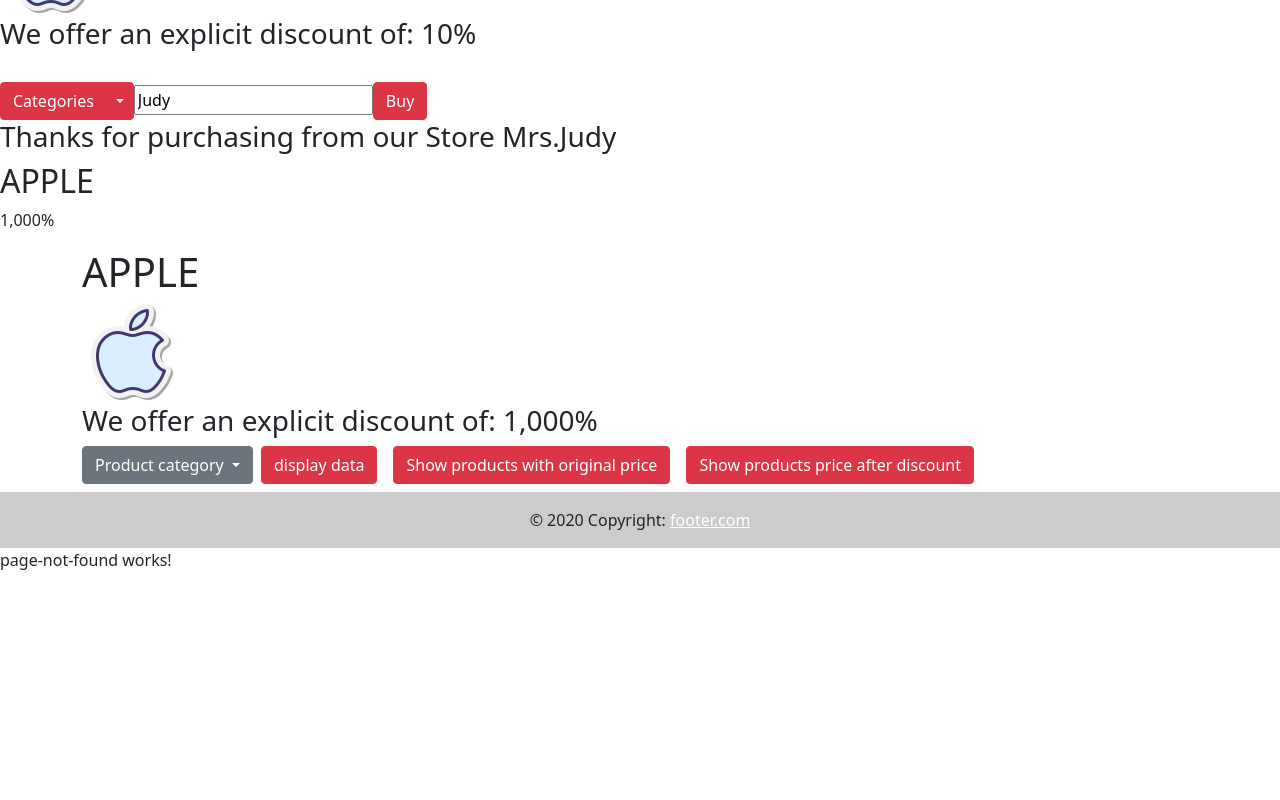
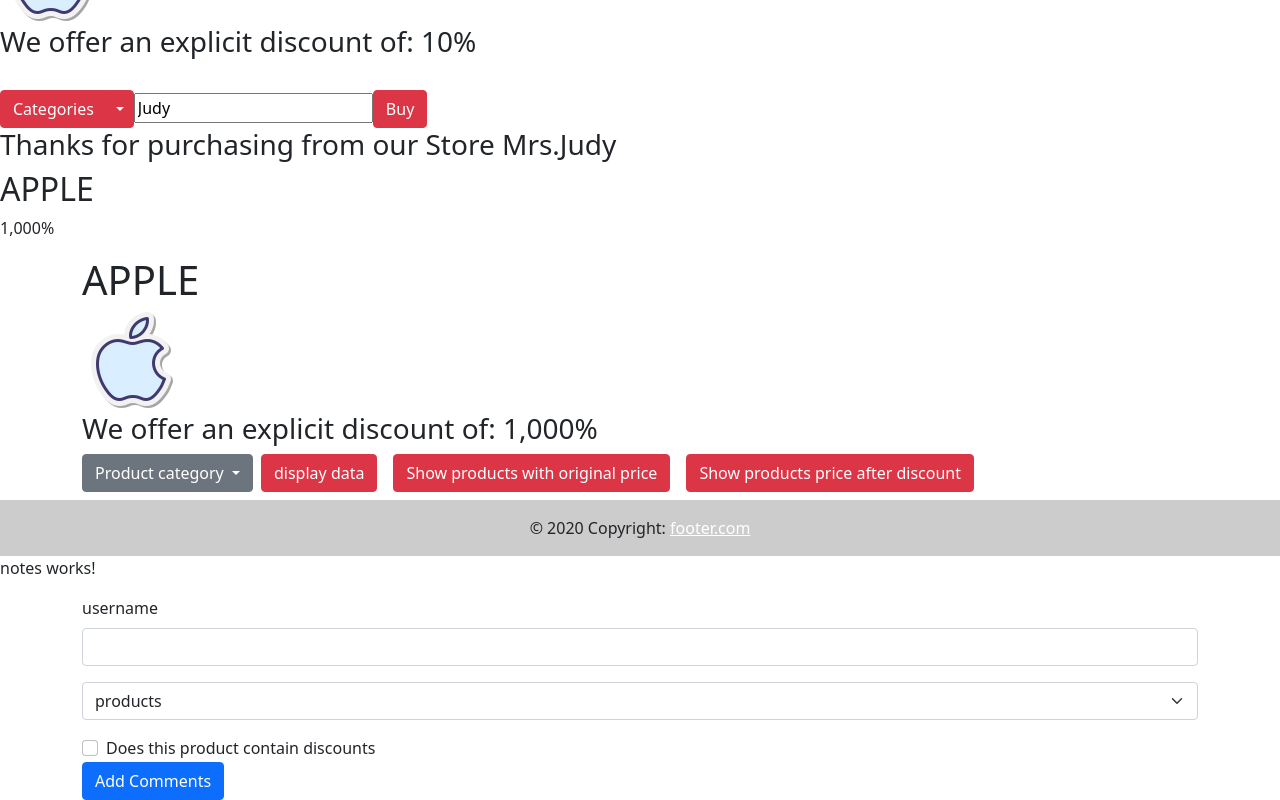
Before and after one commit to H3ziz/myFirstApp, an Angular app: page /notes in a window 1280 px wide. Shown: the part 657-1457 px from the top of the page. Before the commit the page ends 1245 px from the top, so only its background shows below. Built offline with nearby package versions, Linux system fonts and the light colour scheme.

Commit message:
Day7-Lab7

```diff
--- /dev/null
+++ b/src/app/Validation/confirmPassword.validator.ts
@@ -0,0 +1,13 @@
+import { AbstractControl } from "@angular/forms";
+
+export function ConfirmPasswordValidator(control:AbstractControl)
+{
+    const password=control.get('password');
+    const confirmPassword=control.get('confirmPassword');
+if(password?.pristine || confirmPassword?.pristine)
+{
+  return null;
+}
+return password && confirmPassword &&password.value !== confirmPassword.value ?{'misMatch':true} :null;
+
+}
--- /dev/null
+++ b/src/app/Validation/userName.validator.ts
@@ -0,0 +1,8 @@
+import { AbstractControl, ValidatorFn } from "@angular/forms";
+
+export function userNameValidator(userName:RegExp):ValidatorFn{
+    return (control:AbstractControl)=>{
+            const forbidden = userName.test(control.value);
+            return forbidden ? {'notValid userName':true} : null
+    }
+}
--- a/src/app/app-routing.module.ts
+++ b/src/app/app-routing.module.ts
@@ -2,6 +2,7 @@ import { Component, NgModule } from '@angular/core';
 import { RouterModule, Routes } from '@angular/router';
 import { HomeComponent } from './home/home.component';
 import { LoginComponent } from './login/login.component';
+import { NotesComponent } from './notes/notes.component';
 import { PageNotFoundComponent } from './page-not-found/page-not-found.component';
 import { PostsComponent } from './posts/posts.component';
 import { ProductsComponent } from './products/products.component';
@@ -20,7 +21,9 @@ const routes: Routes = [
   {path:'without-discout',component:WithoutDiscountComponent}]},
   {path:"login",component:LoginComponent},
   {path:"register",component:RegisterComponent},
+  {path:'notes', component:NotesComponent},
   {path:"**",component:PageNotFoundComponent}
+
 ];
 @NgModule({
   imports: [RouterModule.forRoot(routes)],
--- a/src/app/header/header.component.html
+++ b/src/app/header/header.component.html
@@ -27,6 +27,9 @@
           <li class="nav-link">
             <a class="nav-link active" aria-current="page" routerLink="/register">Register</a>
           </li>
+          <li class="nav-item">
+            <a class="nav-link" routerLink="/notes">notes</a>
+          </li>
         </form>
       </div>
     </div>
--- /dev/null
+++ b/src/app/notes/notes.component.html
@@ -0,0 +1,40 @@
+<p>notes works!</p>
+<div class="container">
+    <form [formGroup]="notesForm">
+
+      <div class="mb-3">
+          <label for="exampleInputEmail1" class="form-label">username</label>
+          <input type="text" class="form-control" id="exampleInputEmail1" formControlName="name">
+          <p *ngIf="notesForm.get('name')?.errors?.['forbiddenName']">{{notesForm.get('name')?.value + ' is not allowed'}}</p>
+      </div>
+
+      <select class="form-select" aria-label="Default select example">
+          <option selected>products</option>
+          <option value="1">One</option>
+          <option value="2">Two</option>
+          <option value="3">Three</option>
+        </select>
+        <div class="mb-3">
+          <label for="exampleInputEmail1" class="form-label" [hidden]="!isDiscount">discount</label>
+          <input type="number" class="form-control" id="exampleInputEmail1" formControlName="discount" [hidden]="!isDiscount">
+
+          <p *ngIf="notesForm.get('discount')?.errors?.['required']">discont is required</p>
+      </div>
+      <div class="form-check">
+          <input class="form-check-input" type="checkbox" value="" id="flexCheckDefault" (change)="toggleInput()">
+          <label class="form-check-label" for="flexCheckDefault">
+            Does this product contain discounts
+          </label>
+        </div>
+      <div class="form-check" formArrayName="comments" *ngFor="let comm of comment.controls; let i = index">
+        <div class="form-check">
+          <label class="form-check-label" for="flexCheckDefault">
+            comments
+          </label>
+          <input type="text" [formControlName]="i">
+        </div>
+        </div>
+
+        <button class="btn btn-primary" (click)="addComment()">Add Comments</button>
+    </form>
+    </div>
--- /dev/null
+++ b/src/app/notes/notes.component.ts
@@ -0,0 +1,38 @@
+import { Component, OnInit } from '@angular/core';
+import { FormArray, FormBuilder, Validators } from '@angular/forms';
+import { userNameValidator } from '../Validation/userName.validator';
+
+@Component({
+  selector: 'app-notes',
+  templateUrl: './notes.component.html',
+  styleUrls: ['./notes.component.sass']
+})
+export class NotesComponent implements OnInit {
+  isDiscount = false;
+  notesForm=this.fb.group({
+    name:['', [Validators.required, userNameValidator(/^admin$/), userNameValidator(/^adminstrator$/)]],
+    discount: [''],
+    comments:this.fb.array([])
+  })
+
+  constructor(private fb:FormBuilder) { }
+
+  ngOnInit(): void {
+  }
+  toggleInput(){
+    this.isDiscount = !this.isDiscount;
+    if(!this.isDiscount){
+      this.notesForm.get('discount')?.clearValidators()
+    }else{
+      this.notesForm.get('discount')?.setValidators(Validators.required)
+
+    }
+    this.notesForm.get('discount')?.updateValueAndValidity()
+  }
+get comment(){
+return (this.notesForm.get('comments') as FormArray)
+}
+  addComment(){
+   this.comment.push(this.fb.control(""))
+  }
+}
--- a/src/app/register/register.component.ts
+++ b/src/app/register/register.component.ts
@@ -1,5 +1,7 @@
 import { Component, OnInit } from '@angular/core';
 import { AuthenService } from '../authen.service';
+import { FormBuilder, Validators } from '@angular/forms';
+import { ConfirmPasswordValidator } from '../Validation/confirmPassword.validator';
 @Component({
   selector: 'app-register',
   templateUrl: './register.component.html',
@@ -13,17 +15,32 @@ export class RegisterComponent implements OnInit {
     confirmPassword: '',
     hearAboutUs: ''
   }
-  constructor(private AuthenService: AuthenService) { }
+  registerForm = this.fb.group({
+    name:['', [Validators.required, Validators.pattern(/^[A-Za-z]{3,20}$/)]],
+    email:['', [Validators.required, Validators.email]],
+    password:['', [Validators.required]],
+    confirmPassword:['',[Validators.required]],
+    hearAboutUs:['', [Validators.required]],
+  }, {validator:[ConfirmPasswordValidator]})
+  constructor(private AuthenService: AuthenService, private fb:FormBuilder) { }
 
   ngOnInit(): void {
   }
+
+  getErrors(field:string){
+    return this.registerForm.get(field)?.errors
+  }
+  getField(field:string){
+    return this.registerForm.get(field)
+  }
+
   onRegister(){
-    this.AuthenService.register(this.registerInfo).subscribe(
+    this.AuthenService.register(this.registerForm.value).subscribe(
       {
         next:(result)=>{
           console.log(result)
 
-          localStorage.setItem("user",JSON.stringify({email:this.registerInfo.email, passsword:this.registerInfo.password, name:this.registerInfo.name}))
+          // localStorage.setItem("user",JSON.stringify({email:this.registerInfo.email, passsword:this.registerInfo.password, name:this.registerInfo.name}))
         },
         error:(err)=> console.log(err)
       }
```
Also changed, not shown: src/app/app.module.ts (+7 -5 lines), src/app/notes/notes.component.sass (added), 1 other file (tests, documents, lock files or other folders).
